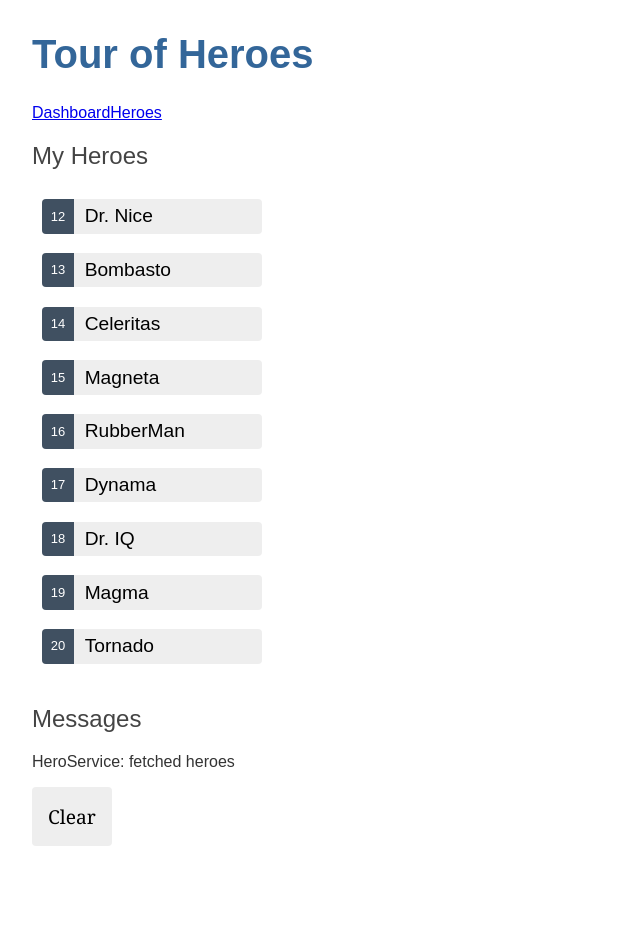
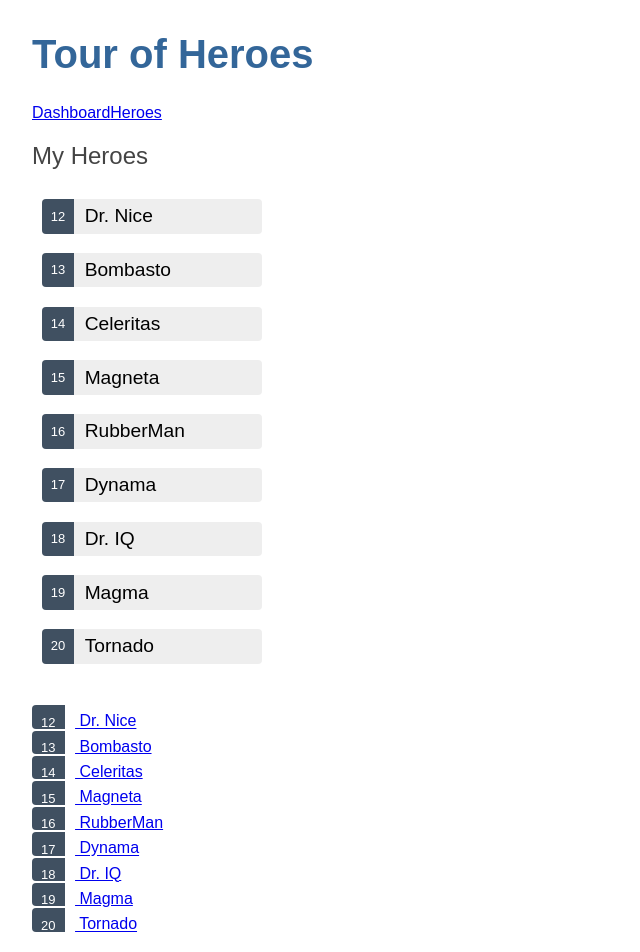
Before and after one commit to Bravo1B9/angular-tour-of-heores, an Angular app in the folder tour-of-heroes/: page /heroes in a window 1280 px wide. Shown: the top 952 px of the page, without its empty margins (0-640 px from the left). Before the commit the page ends 894 px from the top, so only its background shows below. Built offline with nearby package versions, Linux system fonts and the light colour scheme.

Commit message:
Get hero details

```diff
--- a/tour-of-heroes/package.json
+++ b/tour-of-heroes/package.json
@@ -18,6 +18,7 @@
     "@angular/platform-browser": "^15.2.0",
     "@angular/platform-browser-dynamic": "^15.2.0",
     "@angular/router": "^15.2.0",
+    "angular-in-memory-web-api": "^0.15.0",
     "rxjs": "~7.8.0",
     "tslib": "^2.3.0",
     "zone.js": "~0.12.0"
--- a/tour-of-heroes/src/app/app-routing.module.ts
+++ b/tour-of-heroes/src/app/app-routing.module.ts
@@ -2,10 +2,12 @@ import { NgModule } from '@angular/core';
 import { RouterModule, Routes } from '@angular/router';
 import { HeroesComponent } from './heroes/heroes.component';
 import { DashboardComponent } from './dashboard/dashboard.component';
+import { HeroDetailComponent } from './hero-detail/hero-detail.component';
 
 const routes: Routes = [
   { path: '', redirectTo: '/dashboard', pathMatch: 'full' },
   { path: 'dashboard', component: DashboardComponent},
+  { path: 'detail/:id', component: HeroDetailComponent },
   { path: 'heroes', component: HeroesComponent },
 ];
 
--- a/tour-of-heroes/src/app/hero-detail/hero-detail.component.html
+++ b/tour-of-heroes/src/app/hero-detail/hero-detail.component.html
@@ -5,4 +5,5 @@
     <label for="hero-name">Hero name: </label>
     <input id="hero-name" [(ngModel)]="hero.name" placeholder="name" />
   </div>
+  <button type="button" (click)="goBack()">go back</button>
 </div>
--- a/tour-of-heroes/src/app/hero-detail/hero-detail.component.ts
+++ b/tour-of-heroes/src/app/hero-detail/hero-detail.component.ts
@@ -1,13 +1,33 @@
-import { Component, Input } from '@angular/core';
+import { Component, OnInit } from '@angular/core';
+import { ActivatedRoute } from '@angular/router';
+import { Location } from '@angular/common';
 import { Hero } from '../hero';
+import { HeroService } from '../hero.service';
 
 @Component({
   selector: 'app-hero-detail',
   templateUrl: './hero-detail.component.html',
-  styleUrls: ['./hero-detail.component.css']
+  styleUrls: ['./hero-detail.component.css'],
 })
-export class HeroDetailComponent {
+export class HeroDetailComponent implements OnInit {
+  hero: Hero | undefined;
 
-  @Input() hero?: Hero;
+  constructor(
+    private route: ActivatedRoute,
+    private heroService: HeroService,
+    private location: Location
+  ) {}
 
+ngOnInit(): void {
+  this.getHero();
 }
+
+  getHero(): void {
+    const id = Number(this.route.snapshot.paramMap.get('id'));
+    this.heroService.getHero(id).subscribe((hero) => (this.hero = hero));
+  }
+
+  goBack(): void {
+    this.location.back();
+  }
+}
--- a/tour-of-heroes/src/app/hero.service.ts
+++ b/tour-of-heroes/src/app/hero.service.ts
@@ -17,4 +17,10 @@ export class HeroService {
     return heroes;
   }
 
+  getHero(id: number): Observable<Hero> {
+    const hero = HEROES.find(h => h.id === id)!;
+    this.messageService.add(`HeroService: fetched hero id${id}`);
+    return of(hero);
+  }
+
 }
--- a/tour-of-heroes/src/app/heroes/heroes.component.html
+++ b/tour-of-heroes/src/app/heroes/heroes.component.html
@@ -12,4 +12,10 @@
   </li>
 </ul>
 
-<app-hero-detail [hero]="selectedHero"></app-hero-detail>
+<ul class="heroes">
+  <li *ngFor="let hero of heroes">
+    <a routerLink="/detail/{{hero.id}}">
+      <span class="badge">{{hero.id}}</span> {{hero.name}}
+    </a>
+  </li>
+</ul>
--- a/tour-of-heroes/src/app/heroes/heroes.component.ts
+++ b/tour-of-heroes/src/app/heroes/heroes.component.ts
@@ -2,7 +2,6 @@ import { Component, OnInit } from '@angular/core';
 import { Hero } from '../hero';
 import { HeroService } from '../hero.service';
 import { MessageService } from '../message.service';
-import { HEROES } from '../mock-heroes';
 
 @Component({
   selector: 'app-heroes',
```
Also changed, not shown: 1 other file (tests, documents, lock files or other folders).
